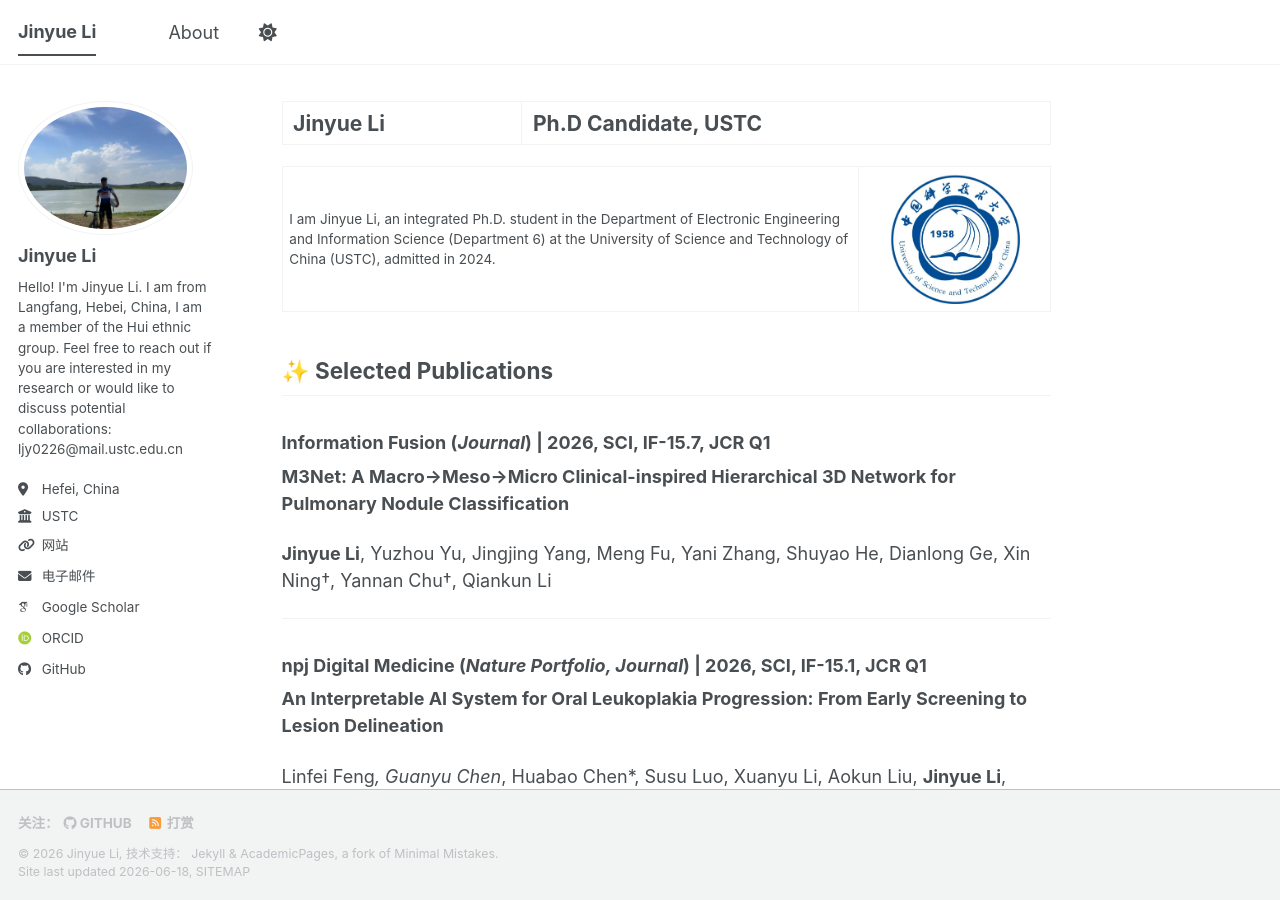
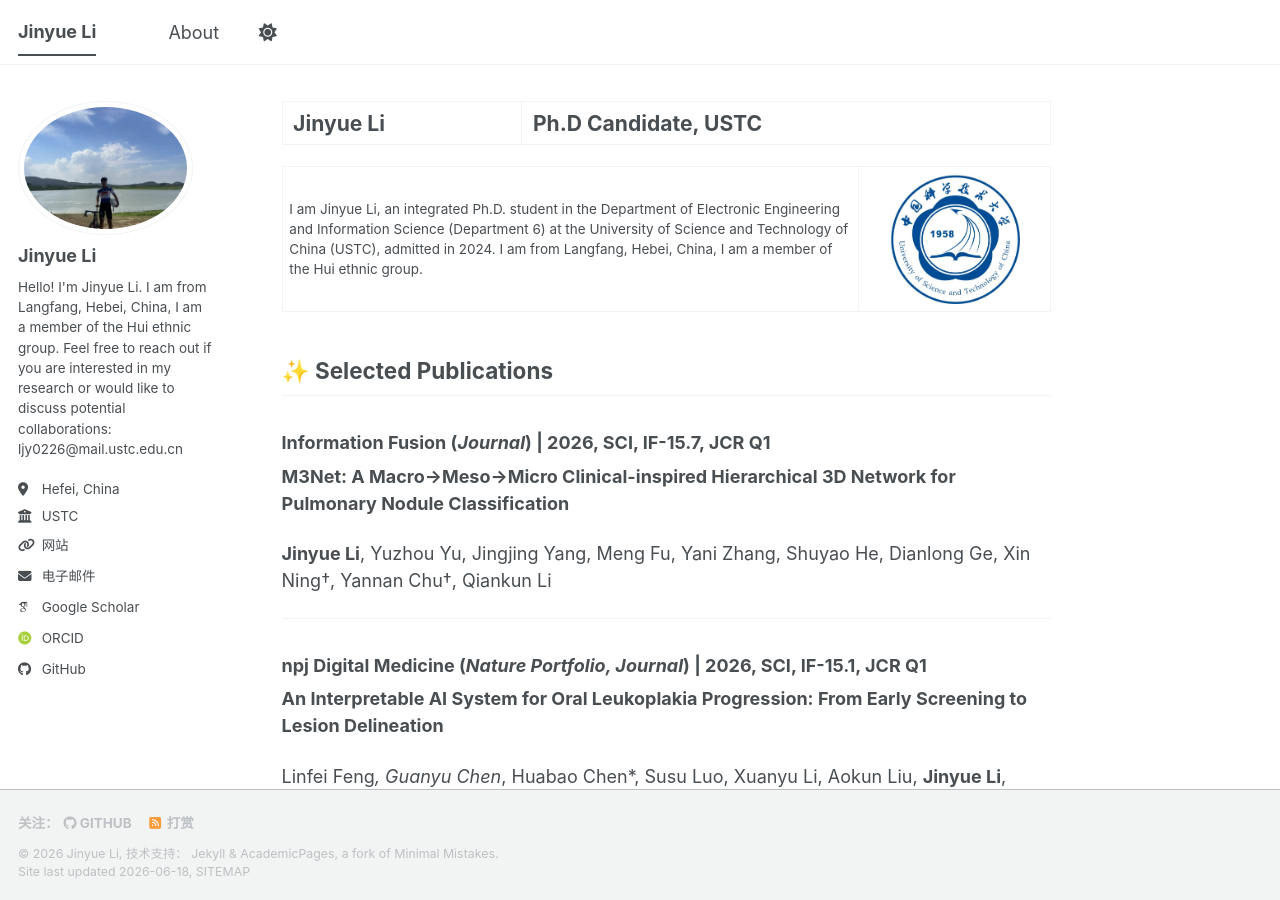
Before and after one commit to jylEcho/jylEcho.github.io, a Jekyll site: the page built from _pages/about.md, in a window 1280 px wide and 900 px high. Built offline with Jekyll 4.4.1, drawn with Linux system fonts in a browser that asks for light colours; some web fonts are replaced; a script bundle is joined from its source files by our own code; library files that are not in the unit come from our copies.

Commit message:
Update about.md

```diff
--- a/_pages/about.md
+++ b/_pages/about.md
@@ -12,6 +12,7 @@ redirect_from:
     <td width="75%" valign="top" style="font-size:1em;">
 
 I am Jinyue Li, an integrated Ph.D. student in the Department of Electronic Engineering and Information Science (Department 6) at the University of Science and Technology of China (USTC), admitted in 2024.
+I am from Langfang, Hebei, China, I am a member of the Hui ethnic group.
 
    </td>
 
```
